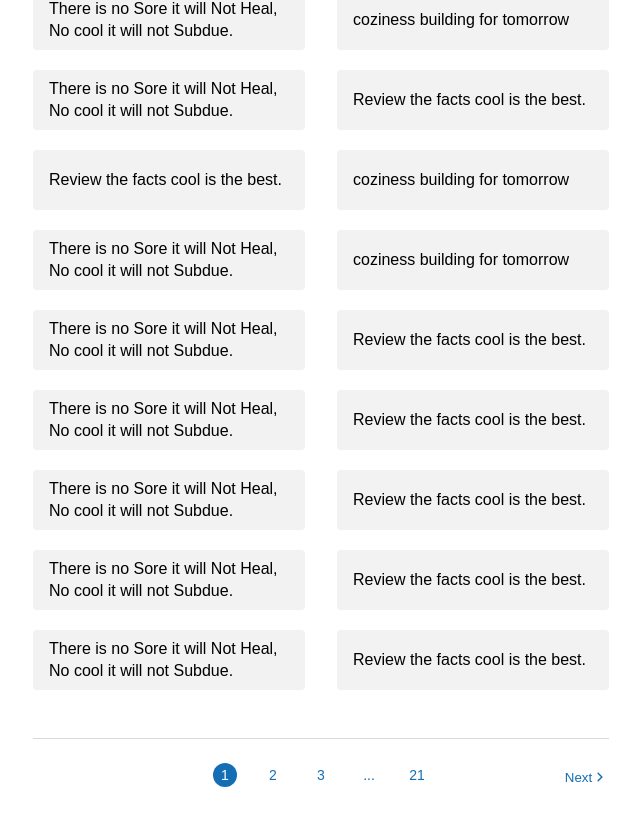
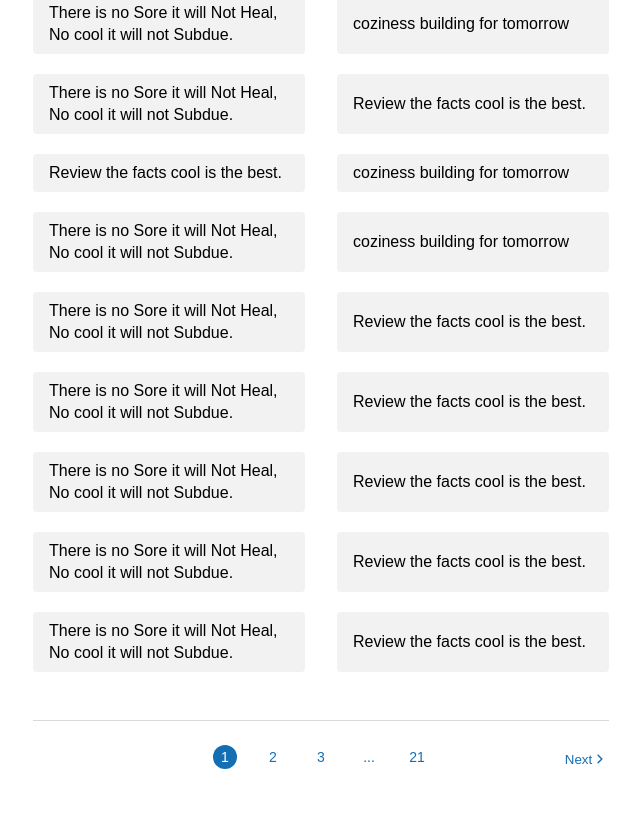
Before and after one commit to abinjohn123/dukaan-assignment, a React (Create React App) app: page / in a window 1280 px wide. Shown: the part 705-1520 px from the top of the page, without its empty margins (319-959 px from the left). Built offline with nearby package versions, Linux system fonts and the light colour scheme.

Commit message:
fix: adjust main section sizing

```diff
--- a/src/styles.css
+++ b/src/styles.css
@@ -93,7 +93,7 @@ a:active {
   row-gap: 48px;
   column-gap: 32px;
 
-  transform: translate(0, -194px);
+  transform: translate(0, -190px);
 }
 
 .horizontal-rule {
@@ -202,13 +202,13 @@ a:active {
 .slogan-search-results {
   display: grid;
   grid-template-columns: 1fr 1fr;
-  grid-template-rows: repeat(9, 60px);
+  grid-template-rows: repeat(9, auto);
   column-gap: 32px;
   row-gap: 20px;
 }
 .slogan-result {
   background-color: var(--grey);
-  padding: 16px;
+  padding: 8px 16px;
   border-radius: 4px;
   display: flex;
   align-items: center;
```
